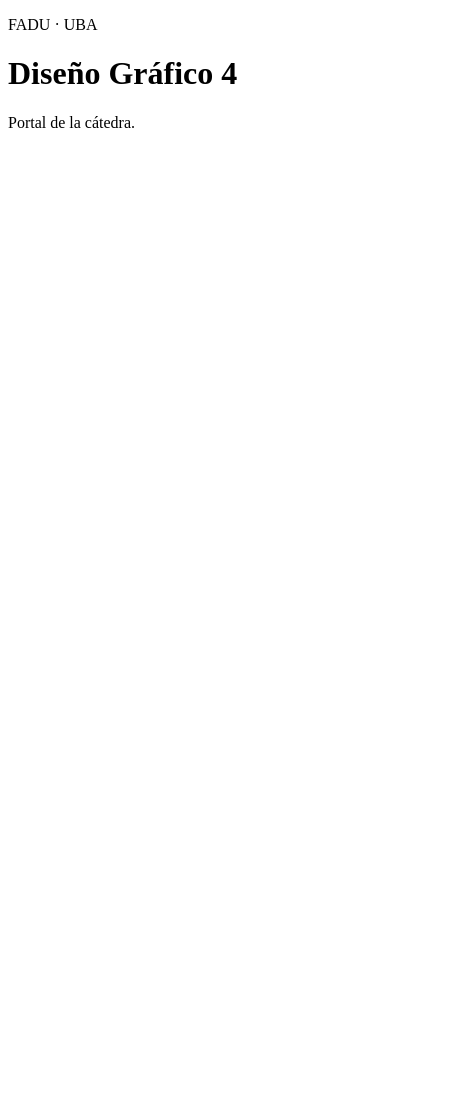
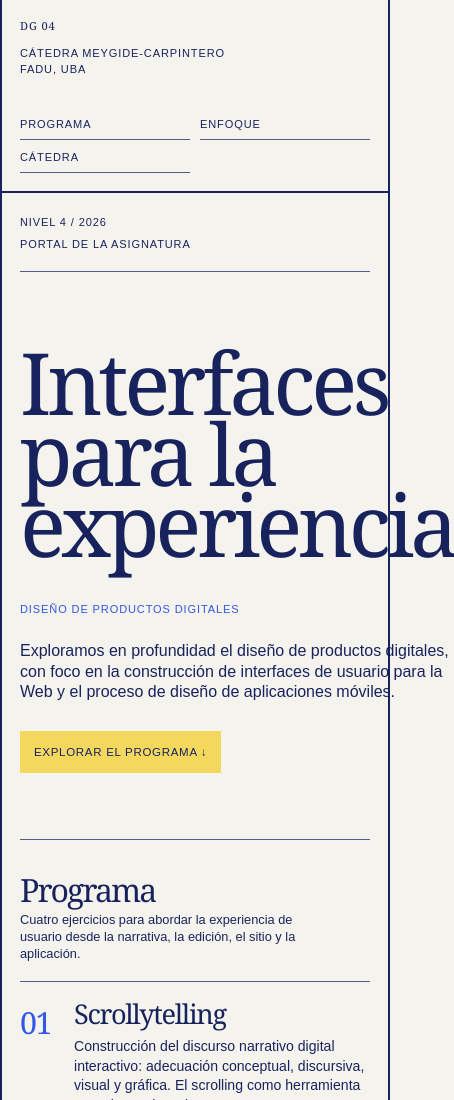
Before and after one commit to fadu-DG-4/fadu-DG-4.github.io, a website: page portal/index.html in a window 390 px wide. Shown: the top 1100 px of the page, 454 px wide, since content can reach past the window. Before the commit the page ends 844 px from the top, so only its background shows below. Drawn offline with Linux system fonts and the light colour scheme.

Commit message:
Ajustes menores

```diff
--- a/portal/index.html
+++ b/portal/index.html
@@ -3,14 +3,52 @@
   <head>
     <meta charset="UTF-8" />
     <meta name="viewport" content="width=device-width, initial-scale=1.0" />
-    <meta name="description" content="Portal de Diseño Gráfico 4 — FADU, UBA" />
-    <title>Diseño Gráfico 4 — FADU UBA</title>
+    <meta name="description" content="Portal de Diseño Gráfico 4 — Cátedra Meygide-Carpintero, FADU, UBA." />
+    <meta name="theme-color" content="#18235d" />
+    <title>Diseño Gráfico 4 — FADU, UBA</title>
+    <link rel="stylesheet" href="/src/style.css" />
   </head>
   <body>
-    <main>
-      <p>FADU · UBA</p>
-      <h1>Diseño Gráfico 4</h1>
-      <p>Portal de la cátedra.</p>
-    </main>
+    <div class="site-frame">
+      <aside class="site-rail" aria-label="Navegación principal">
+        <div>
+          <p class="site-mark" aria-label="Diseño Gráfico 4">DG 04</p>
+          <p>Cátedra Meygide-Carpintero<br />FADU, UBA</p>
+        </div>
+        <nav>
+          <a href="#programa">Programa</a>
+          <a href="#enfoque">Enfoque</a>
+          <a href="#cierre">Cátedra</a>
+        </nav>
+      </aside>
+
+      <main class="site-content">
+        <div class="content-inner">
+          <header class="site-meta"><span>Nivel 4 / 2026</span><span>Portal de la asignatura</span></header>
+
+          <section class="hero" id="enfoque" aria-labelledby="hero-title">
+            <h1 id="hero-title">Interfaces<br />para la<br />experiencia</h1>
+            <div class="hero-copy">
+              <span class="eyebrow">Diseño de productos digitales</span>
+              <p>Exploramos en profundidad el diseño de productos digitales, con foco en la construcción de interfaces de usuario para la Web y el proceso de diseño de aplicaciones móviles.</p>
+              <a class="hero-link" href="#programa">Explorar el programa ↓</a>
+            </div>
+          </section>
+
+          <section class="program" id="programa" aria-labelledby="program-title">
+            <div class="program-heading"><h2 id="program-title">Programa</h2><p>Cuatro ejercicios para abordar la experiencia de usuario desde la narrativa, la edición, el sitio y la aplicación.</p></div>
+            <div class="exercise-list">
+              <article class="exercise"><span class="exercise-number">01</span><div><h3>Scrollytelling</h3><p>Construcción del discurso narrativo digital interactivo: adecuación conceptual, discursiva, visual y gráfica. El scrolling como herramienta narrativa en la web.</p><ul><li>Gramática del Scrollytelling</li><li>Diseño Editorial Web</li></ul></div><span class="exercise-tag">Narrativa</span></article>
+              <article class="exercise"><span class="exercise-number">02</span><div><h3>Diseño Editorial Web</h3><p>¿Cómo diseñar piezas editoriales cuando hay tantos tamaños de páginas como pantallas de dispositivos?</p><ul><li>Tipografía en la web</li><li>Diferencias respecto del diseño gráfico tradicional</li><li>Tipos de layouts y grillas flexibles</li><li>Diseño responsive: breakpoints y rangos de viewports</li></ul></div><span class="exercise-tag">Edición</span></article>
+              <article class="exercise"><span class="exercise-number">03</span><div><h3>Diseño UI / UX / Diseño de Sitio Web</h3><p>¿Qué rol debe asumir el Diseño de Experiencias de Usuario (UX) en la actualidad para construir entornos digitales más transparentes, más inclusivos y más equitativos?</p><ul><li>Diseño atómico y sistemas de diseño</li><li>Usabilidad y accesibilidad</li><li>Multimedia</li><li>Diseño de interacciones macro y micro</li><li>Prototipos interactivos y videos de simulación</li></ul></div><span class="exercise-tag">UI / UX</span></article>
+              <article class="exercise"><span class="exercise-number">04</span><div><h3>Diseño UI / UX / Diseño de App</h3><p>Empatía e inclusión como ejes claves del diseño en proyectos de tecnología e innovación.</p><ul><li>Metodologías ágiles en el Diseño UX</li><li>Design Thinking</li><li>Investigación UX</li><li>Arquitectura de la información</li><li>Flujos de tareas, wireframes y wireflows</li><li>Auditoría UX y validación de prototipos</li></ul></div><span class="exercise-tag">UI / UX</span></article>
+            </div>
+          </section>
+
+          <section class="closing" id="cierre" aria-labelledby="closing-title"><h2 id="closing-title">Diseñar<br />entornos<br />digitales.</h2><p>Diseño Gráfico 4 pone en relación pensamiento crítico, investigación y práctica proyectual para construir experiencias digitales más transparentes, inclusivas y equitativas.</p></section>
+          <footer class="site-footer"><span>Diseño Gráfico 4 · Cátedra Meygide-Carpintero</span><span>FADU · UBA</span></footer>
+        </div>
+      </main>
+    </div>
   </body>
 </html>
--- /dev/null
+++ b/portal/src/style.css
@@ -0,0 +1,337 @@
+:root {
+    --ink: #18235d;
+    --blue: #3157e6;
+    --paper: #f5f3ed;
+    --yellow: #f3d85d;
+    --line: rgba(24, 35, 93, 0.72);
+    --serif: Georgia, "Times New Roman", serif;
+    --sans: Arial, Helvetica, sans-serif;
+}
+
+* {
+    box-sizing: border-box;
+}
+
+html {
+    scroll-behavior: smooth;
+}
+
+body {
+    margin: 0;
+    background: var(--paper);
+    color: var(--ink);
+    font-family: var(--sans);
+}
+
+a {
+    color: inherit;
+}
+
+.site-frame {
+    display: grid;
+    grid-template-columns: 156px minmax(0, 1fr);
+    min-height: 100vh;
+    border: 2px solid var(--ink);
+}
+
+.site-rail {
+    display: flex;
+    flex-direction: column;
+    justify-content: space-between;
+    gap: 40px;
+    padding: 22px 18px;
+    border-right: 2px solid var(--ink);
+}
+
+.site-mark {
+    margin: 0;
+    font-family: var(--serif);
+    font-size: clamp(2.6rem, 5vw, 4rem);
+    font-weight: 400;
+    line-height: 0.78;
+    letter-spacing: -0.08em;
+}
+
+.site-rail p,
+.site-rail nav,
+.site-meta,
+.site-footer,
+.eyebrow,
+.section-label,
+.exercise-number,
+.exercise-tag {
+    font-size: 0.69rem;
+    letter-spacing: 0.08em;
+    line-height: 1.35;
+    text-transform: uppercase;
+}
+
+.site-rail p {
+    line-height: 1.45;
+}
+
+.site-rail nav {
+    display: grid;
+    gap: 10px;
+}
+
+.site-rail nav a {
+    padding-bottom: 7px;
+    border-bottom: 1px solid var(--line);
+    text-decoration: none;
+}
+
+.site-rail nav a:hover,
+.site-rail nav a:focus-visible {
+    color: var(--blue);
+}
+
+.site-content {
+    min-width: 0;
+}
+
+.content-inner {
+    padding: 22px clamp(22px, 5vw, 68px) 38px;
+}
+
+.site-meta {
+    display: flex;
+    justify-content: space-between;
+    gap: 20px;
+    padding-bottom: 12px;
+    border-bottom: 1px solid var(--line);
+}
+
+.hero {
+    display: grid;
+    grid-template-columns: minmax(0, 1.25fr) minmax(260px, 0.75fr);
+    gap: clamp(28px, 6vw, 100px);
+    padding: clamp(80px, 13vw, 150px) 0 62px;
+    border-bottom: 1px solid var(--line);
+}
+
+.hero h1 {
+    max-width: 770px;
+    margin: 0;
+    font-family: var(--serif);
+    font-size: clamp(4.6rem, 11vw, 10.5rem);
+    font-weight: 400;
+    line-height: 0.83;
+    letter-spacing: -0.05em;
+}
+
+.hero-copy {
+    align-self: end;
+    max-width: 560px;
+    padding-bottom: 4px;
+}
+
+.hero-copy .eyebrow {
+    color: var(--blue);
+}
+
+.hero-copy p {
+    margin: 24px 0 28px;
+    font-size: clamp(1rem, 1.7vw, 1.25rem);
+    line-height: 1.28;
+}
+
+.hero-link {
+    display: inline-flex;
+    align-items: center;
+    min-height: 42px;
+    padding: 10px 14px;
+    background: var(--yellow);
+    font-size: 0.72rem;
+    letter-spacing: 0.06em;
+    text-decoration: none;
+    text-transform: uppercase;
+}
+
+.hero-link:hover,
+.hero-link:focus-visible {
+    background: var(--blue);
+    color: var(--paper);
+}
+
+.program {
+    padding-top: 28px;
+}
+
+.program-heading {
+    display: flex;
+    justify-content: space-between;
+    align-items: baseline;
+    gap: 20px;
+    margin-bottom: 18px;
+}
+
+.program-heading h2 {
+    margin: 0;
+    font-family: var(--serif);
+    font-size: clamp(2rem, 4vw, 3.4rem);
+    font-weight: 400;
+    letter-spacing: -0.06em;
+}
+
+.program-heading p {
+    max-width: 300px;
+    margin: 0;
+    font-size: 0.8rem;
+    line-height: 1.35;
+}
+
+.exercise-list {
+    border-top: 1px solid var(--line);
+}
+
+.exercise {
+    display: grid;
+    grid-template-columns: 58px minmax(0, 1fr) 150px;
+    gap: 18px;
+    align-items: start;
+    padding: 20px 0 22px;
+    border-bottom: 1px solid var(--line);
+}
+
+.exercise-number {
+    color: var(--blue);
+    font-family: var(--serif);
+    font-size: 1.9rem;
+    letter-spacing: -0.05em;
+}
+
+.exercise h3 {
+    margin: 0 0 11px;
+    font-family: var(--serif);
+    font-size: clamp(1.7rem, 3vw, 2.35rem);
+    font-weight: 400;
+    line-height: 0.9;
+    letter-spacing: -0.05em;
+}
+
+.exercise p {
+    max-width: 690px;
+    margin: 0 0 12px;
+    font-size: 0.88rem;
+    line-height: 1.4;
+}
+
+.exercise ul {
+    display: flex;
+    flex-wrap: wrap;
+    gap: 5px 18px;
+    max-width: 760px;
+    margin: 0;
+    padding-left: 17px;
+    font-size: 0.74rem;
+    line-height: 1.4;
+}
+
+.exercise-tag {
+    justify-self: end;
+    padding: 8px 9px;
+    background: var(--yellow);
+    text-align: right;
+}
+
+.closing {
+    display: grid;
+    grid-template-columns: 1fr 1fr;
+    gap: 30px;
+    padding: 64px 0 78px;
+}
+
+.closing h2 {
+    margin: 0;
+    font-family: var(--serif);
+    font-size: clamp(2.5rem, 6vw, 5rem);
+    font-weight: 400;
+    line-height: 0.83;
+    letter-spacing: -0.05em;
+}
+
+.closing p {
+    max-width: 430px;
+    margin: 0;
+    font-size: 0.9rem;
+    line-height: 1.45;
+}
+
+.site-footer {
+    display: flex;
+    justify-content: space-between;
+    gap: 20px;
+    padding-top: 13px;
+    border-top: 2px solid var(--ink);
+}
+
+:focus-visible {
+    outline: 3px solid var(--blue);
+    outline-offset: 4px;
+}
+
+@media (max-width: 1440px) {
+    .hero {
+        grid-template-columns: 1fr;
+    }
+}
+
+@media (max-width: 760px) {
+    .site-frame {
+        grid-template-columns: 1fr;
+        border-width: 0 2px 2px;
+    }
+    .site-rail {
+        min-height: auto;
+        padding: 18px;
+        border-right: 0;
+        border-bottom: 2px solid var(--ink);
+    }
+    .site-rail nav {
+        grid-template-columns: repeat(3, 1fr);
+    }
+    .site-rail p {
+        margin-bottom: 0;
+    }
+    .hero {
+        grid-template-columns: 1fr;
+        padding-top: 74px;
+    }
+    .hero h1 {
+        font-size: clamp(4.5rem, 22vw, 8rem);
+    }
+    .hero-copy {
+        padding-top: 12px;
+    }
+    .exercise {
+        grid-template-columns: 42px minmax(0, 1fr);
+        gap: 12px;
+    }
+    .exercise-tag {
+        grid-column: 2;
+        justify-self: start;
+    }
+    .closing {
+        grid-template-columns: 1fr;
+    }
+}
+
+@media (max-width: 440px) {
+    .site-meta,
+    .program-heading,
+    .site-footer {
+        display: block;
+    }
+    .site-meta span,
+    .site-footer span {
+        display: block;
+        margin-bottom: 7px;
+    }
+    .site-rail nav {
+        grid-template-columns: 1fr 1fr;
+    }
+    .content-inner {
+        padding-inline: 18px;
+    }
+}
```
